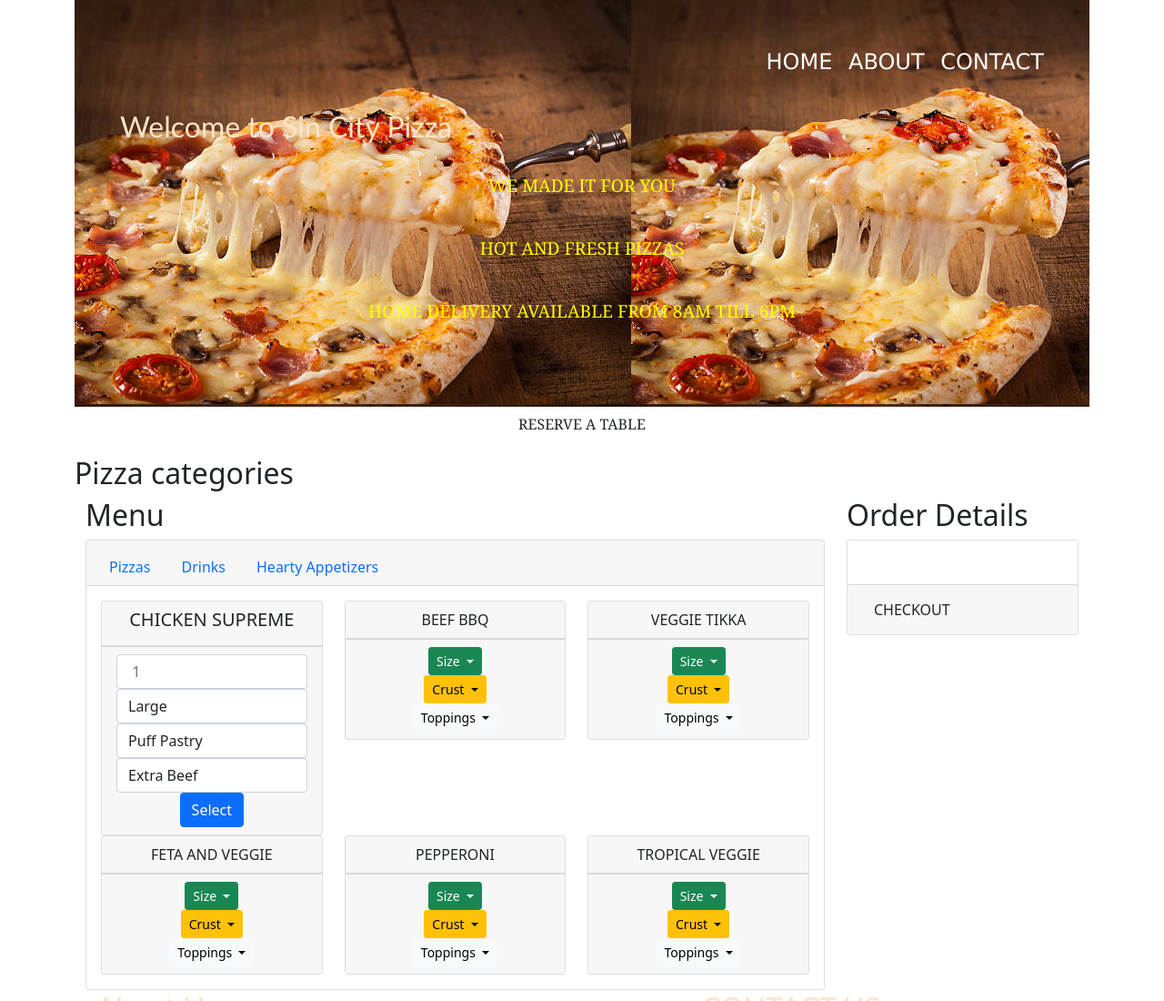
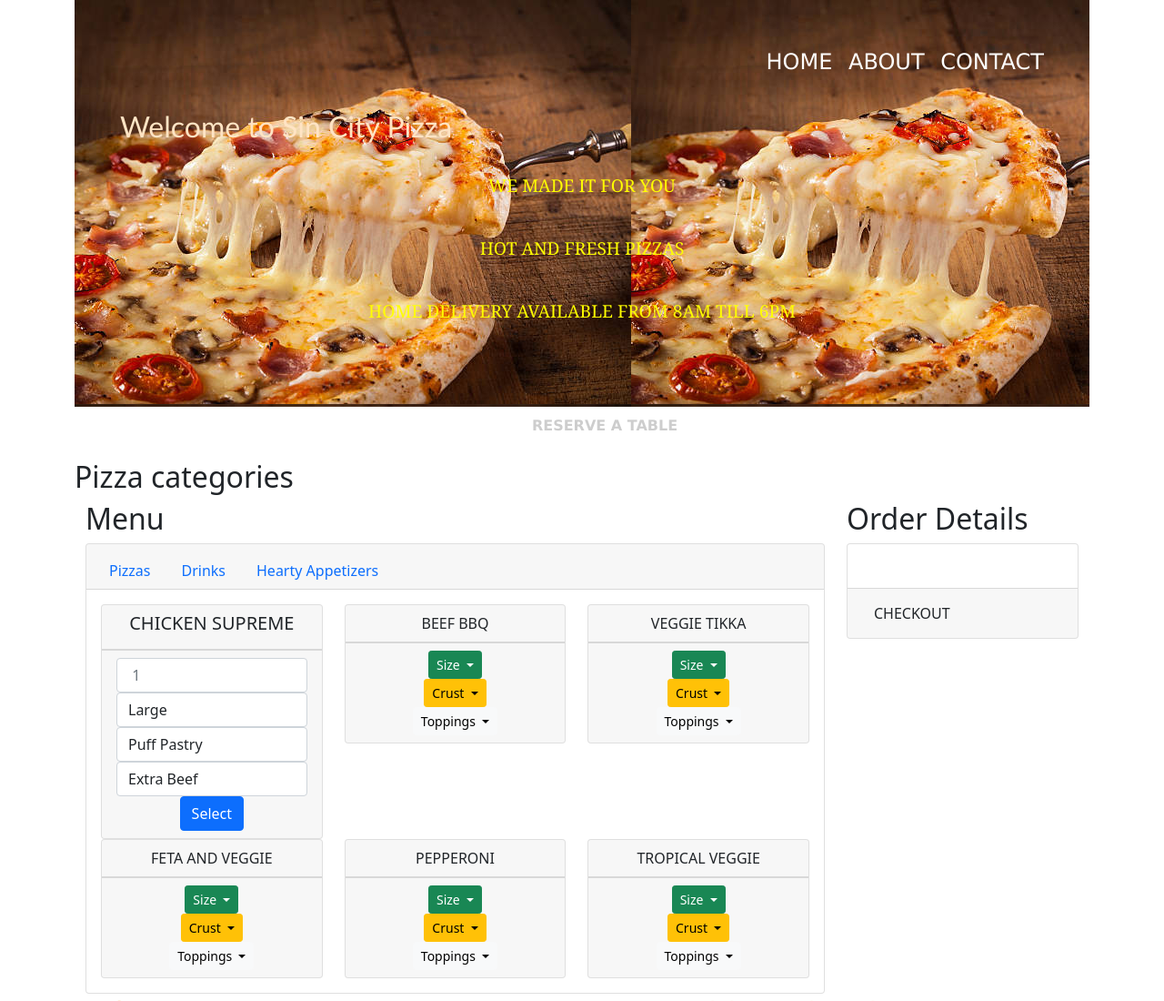
Before and after one commit to VGichuki/pizza-place, a plain HTML site: page index.html in a window 1280 px wide. Shown: the top 1100 px of the page at 91% size. Drawn offline with nearby package versions, Linux system fonts and the light colour scheme.

Commit message:
add style to reserve a table button through css folder

```diff
--- a/css/styles.css
+++ b/css/styles.css
@@ -23,3 +23,16 @@ p{
     font-family: Georgia, 'Times New Roman', Times, serif;
     text-align: center;
 }
+#reserve {
+    font-family: Verdana, Geneva, Tahoma, sans-serif;
+    font-weight: 700;
+    color: #cdcdcd;
+    border: solid #ffffff;
+    border-radius: 50px;
+    margin-right: 50px;
+    margin-left: 100px;
+  }
+  #reserve:hover {
+    color: #ffffff;
+    background: black;
+  }
```
